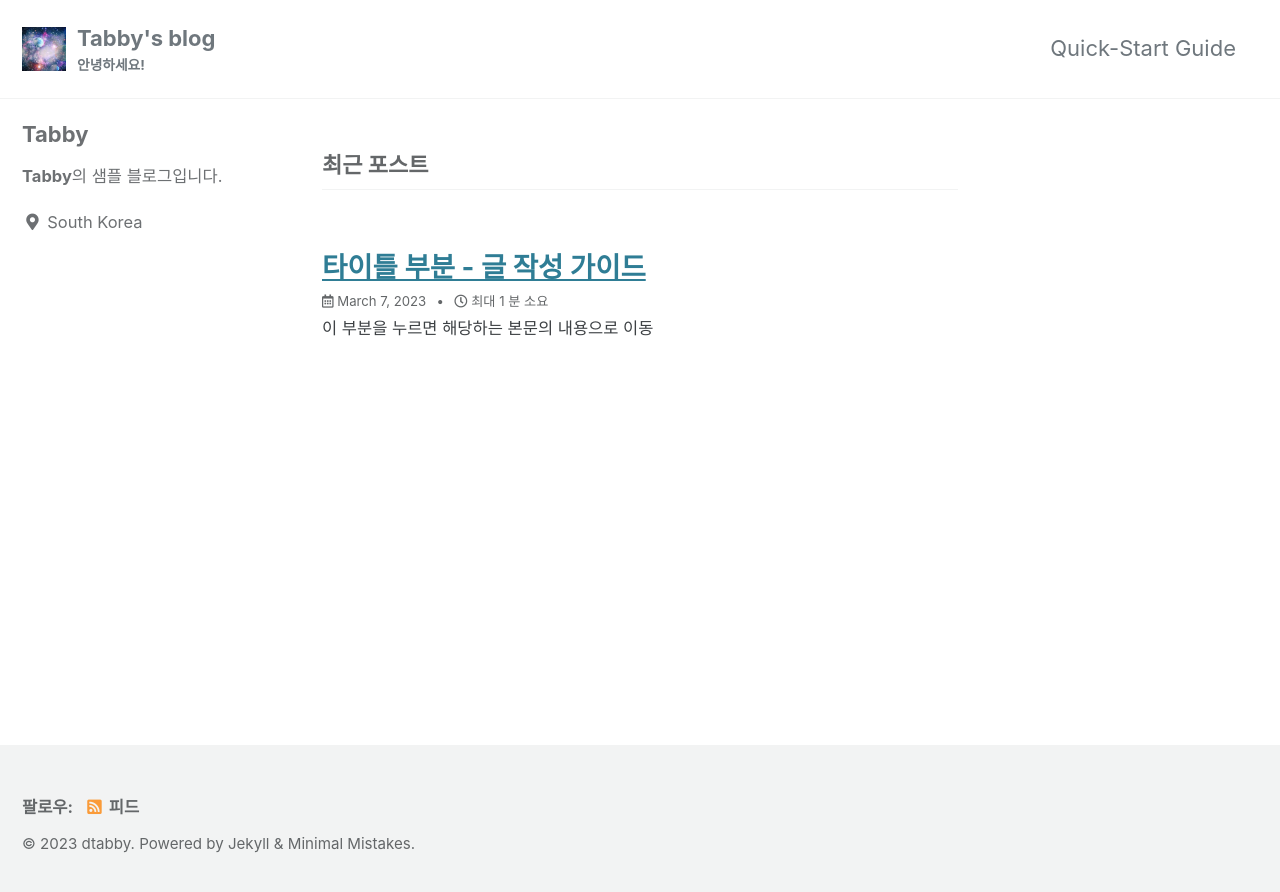
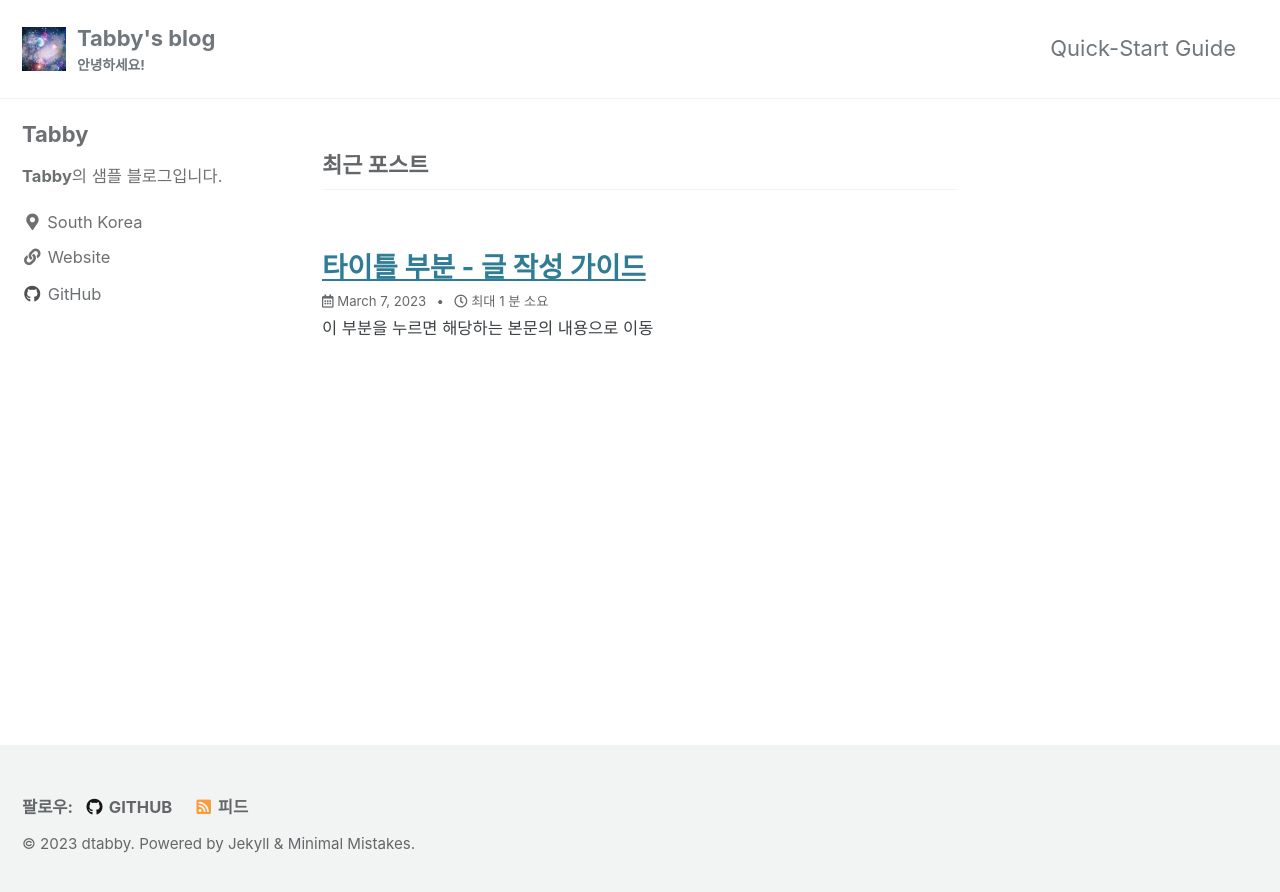
Before and after one commit to dtabby/dtabby.github.io, a Jekyll site: the page built from index.html, in a window 1280 px wide. Shown: the top 892 px of the page. Built offline with Jekyll 4.4.1, drawn with Linux system fonts in a browser that asks for light colours; cached includes are drawn as plain includes; the list of posts is cut into pages by our own code.

Commit message:
Update _config.yml

```diff
--- a/_config.yml
+++ b/_config.yml
@@ -115,41 +115,17 @@ author:
       # url: "mailto:your.name@email.com"
     - label: "Website"
       icon: "fas fa-fw fa-link"
-      # url: "https://your-website.com"
-    - label: "Twitter"
-      icon: "fab fa-fw fa-twitter-square"
-      # url: "https://twitter.com/"
-    - label: "Facebook"
-      icon: "fab fa-fw fa-facebook-square"
-      # url: "https://facebook.com/"
+      url: "https://dtabby.github.io"
     - label: "GitHub"
       icon: "fab fa-fw fa-github"
-      # url: "https://github.com/"
-    - label: "Instagram"
-      icon: "fab fa-fw fa-instagram"
-      # url: "https://instagram.com/"
+      url: "https://github.com"
 
 # Site Footer
 footer:
   links:
-    - label: "Twitter"
-      icon: "fab fa-fw fa-twitter-square"
-      # url:
-    - label: "Facebook"
-      icon: "fab fa-fw fa-facebook-square"
-      # url:
     - label: "GitHub"
       icon: "fab fa-fw fa-github"
-      # url:
-    - label: "GitLab"
-      icon: "fab fa-fw fa-gitlab"
-      # url:
-    - label: "Bitbucket"
-      icon: "fab fa-fw fa-bitbucket"
-      # url:
-    - label: "Instagram"
-      icon: "fab fa-fw fa-instagram"
-      # url:
+      url: "https://github.com"
 
 
 # Reading Files
```
